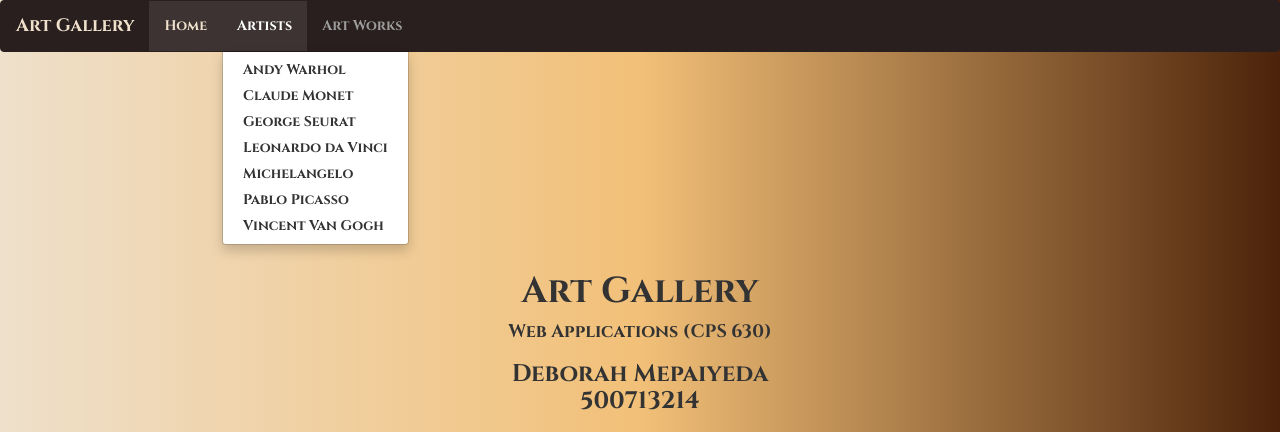
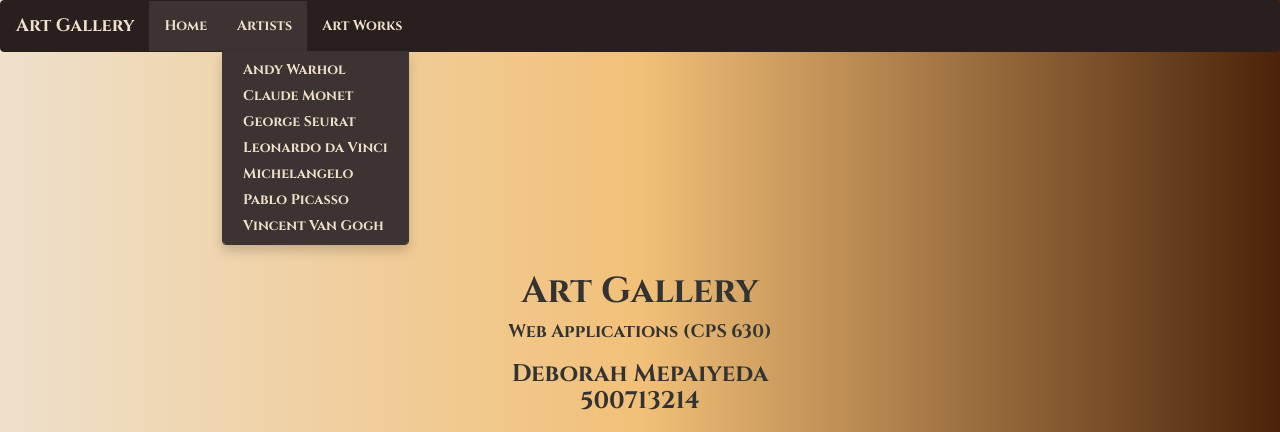
Before and after one commit to dmepaiyeda/Web-Applications-, a PHP site: page /Assign1.html in a window 1280 px wide, after a click on "Artists". Shown: the top 432 px of the page. Run offline with PHP 8.4, Linux system fonts and the light colour scheme.

Commit message:
Completed styling of navigation bar

```diff
--- a/Assign 1/styling.css
+++ b/Assign 1/styling.css
@@ -35,13 +35,17 @@ body{
 .navbar.navbar-inverse{
     background-color: #291F1E;
     border-color: #291F1E;
+}
+
+/*changes colour of title of webpage*/
+.navbar.navbar-inverse .navbar-brand
+{
     color: #EEE0CB;
 }
 
-/*changes colour of title of webpage*/
-.navbar.navbar-inverse .navbar-brand,
 .navbar.navbar-inverse .navbar-brand:hover,
 .navbar.navbar-inverse .navbar-brand:focus{
+    background-color: #3C3332;
     color: #EEE0CB;
 }
 
@@ -49,9 +53,11 @@ body{
 .navbar.navbar-inverse .navbar-nav > li > a:hover,
 .navbar.navbar-inverse .navbar-nav > li > a:focus {
     background-color: #3C3332;
+    color: #EEE0CB;
 }
 
 /*changes colour of selected item*/
+.navbar.navbar-inverse .navbar-nav > .active,
 .navbar.navbar-inverse .navbar-nav > .active > a,
 .navbar.navbar-inverse .navbar-nav > .active > a:hover,
 .navbar.navbar-inverse .navbar-nav > .active > a:focus {
@@ -59,7 +65,27 @@ body{
     background-color: #3C3332;
 }
 
-/*....unsure as of right now*/
-.navbar.navbar-inverse .navbar-text {
+.navbar.navbar-inverse li a{
     color: #EEE0CB;
 }
+
+/* changes features dropdown*/
+.dropdown-menu{
+    background-color: #3C3332;
+    color: #EEE0CB;
+    border-color: #3C3332;
+}
+
+/* changes features of element mouse is over*/
+.dropdown-menu>li>a:hover,
+.dropdown-menu>li>a:focus,
+.dropdown-menu > .active > a:hover {
+    background-color: #291F1E;
+    color:#EEE0CB;
+    border-color: #3C3332;
+}
+
+/* changes text colour of dropdown*/
+.navbar.navbar-inverse .dropdown-menu > li > a {
+    color: #EEE0CB;
+}
```
